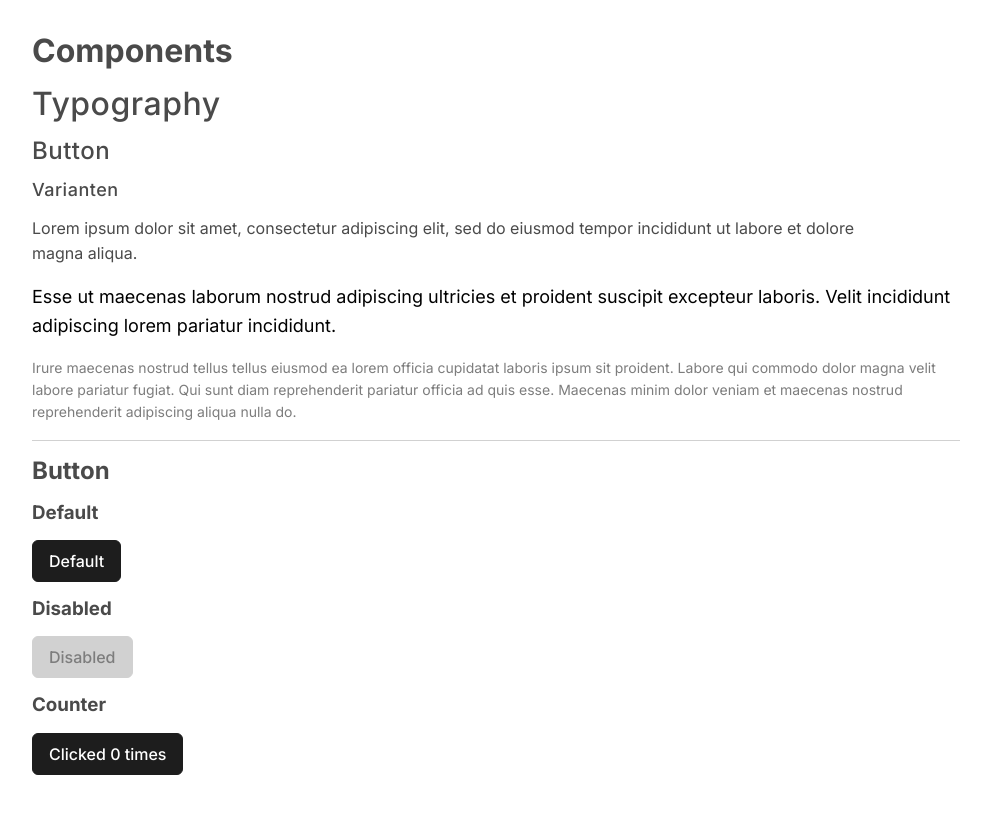
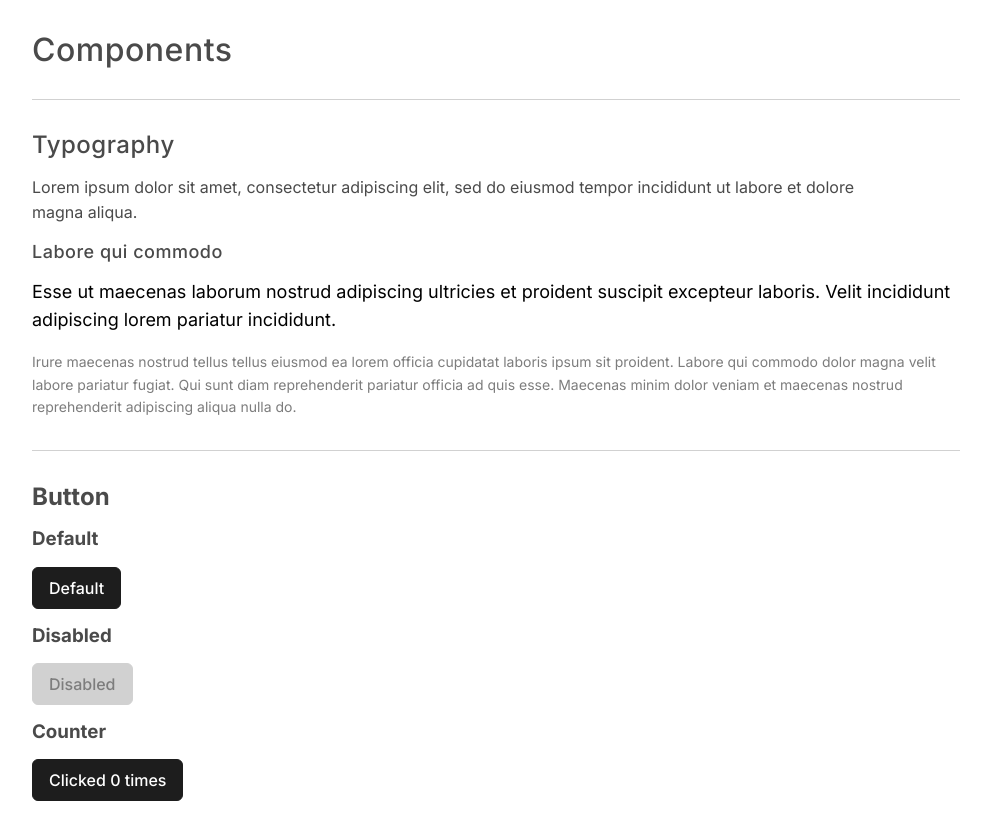
Before and after one commit to chris-at-github/kingdom-frontend, a Next.js app: page /prototype/components in a window 1280 px wide. Shown: the whole page, without its empty margins (144-1135 px from the left). Before the commit the page ends 807 px from the top, so only its background shows below. Built offline with nearby package versions, Linux system fonts and the light colour scheme.

Commit message:
refactor: adapted layout for components prototype page

```diff
--- a/src/app/prototype/components/page.tsx
+++ b/src/app/prototype/components/page.tsx
@@ -11,16 +11,18 @@ export const metadata: Metadata = {
 export default function ComponentsPage() {
   return (
     <>
-      <h1>Components</h1>
+      <h1 className="display display--layout-1">Components</h1>
+
+      <Ruler />
 
       <section className={styles.prototype__section}>
-        <h1 className="display display--layout-1">Typography</h1>
-        <h2 className="display display--layout-2">Button</h2>
-        <h3 className="display display--layout-3">Varianten</h3>
+        <h1 className="display display--layout-2">Typography</h1>
 
         <p>
           Lorem ipsum dolor sit amet, consectetur adipiscing elit, sed do eiusmod tempor incididunt ut labore et dolore magna aliqua.
         </p>
+
+        <h3 className="display display--layout-3">Labore qui commodo</h3>
         <p className="text-large text-important">
           Esse ut maecenas laborum nostrud adipiscing ultricies et proident suscipit excepteur laboris. Velit incididunt adipiscing lorem pariatur incididunt.
         </p>
--- a/src/app/prototype/prototype.module.css
+++ b/src/app/prototype/prototype.module.css
@@ -2,7 +2,7 @@
 .prototype {
   display: flex;
   flex-direction: column;
-  gap: var(--spacing-50);
+  gap: var(--spacing-70);
 }
 
 .prototype__section {
```
